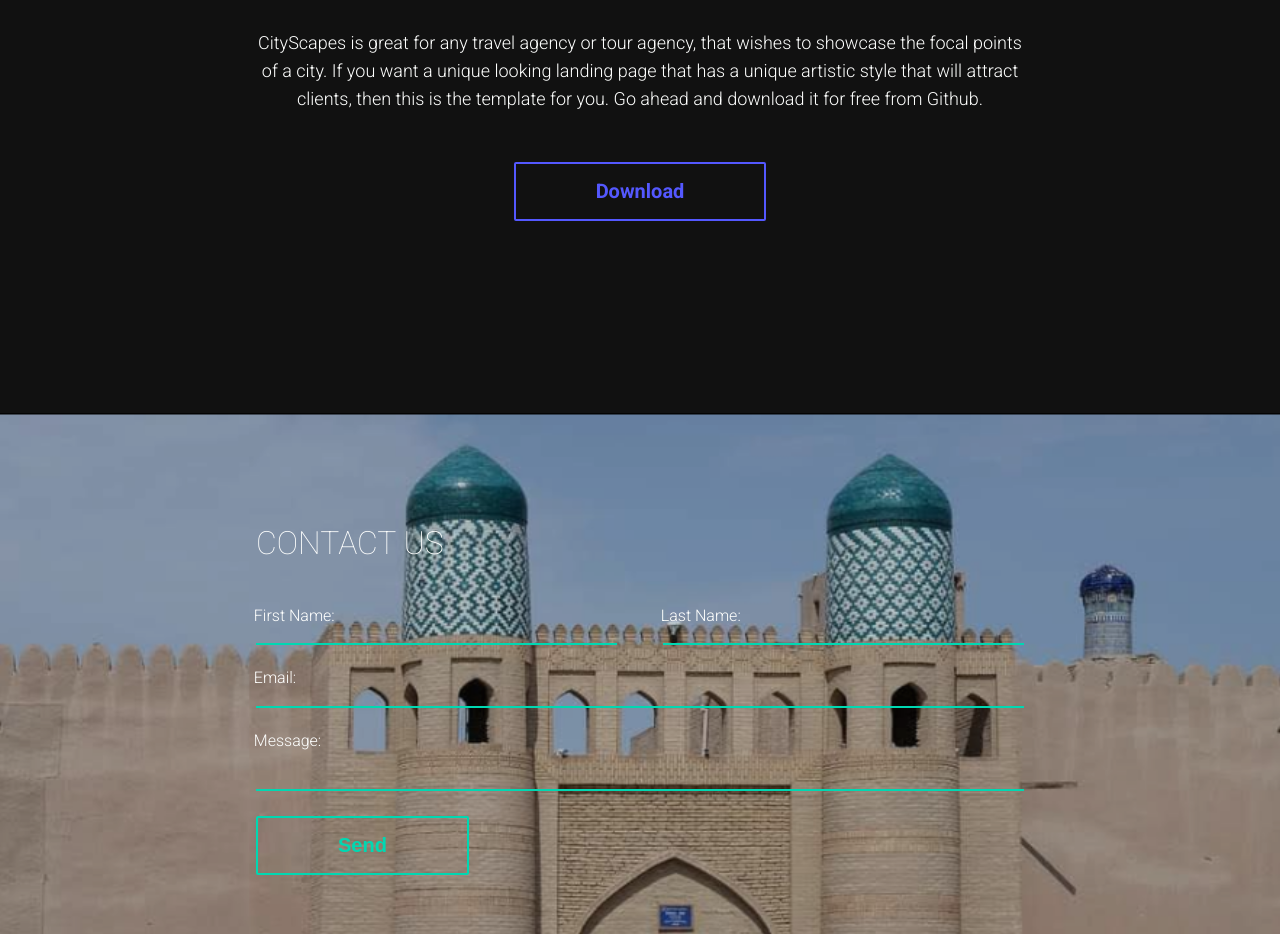
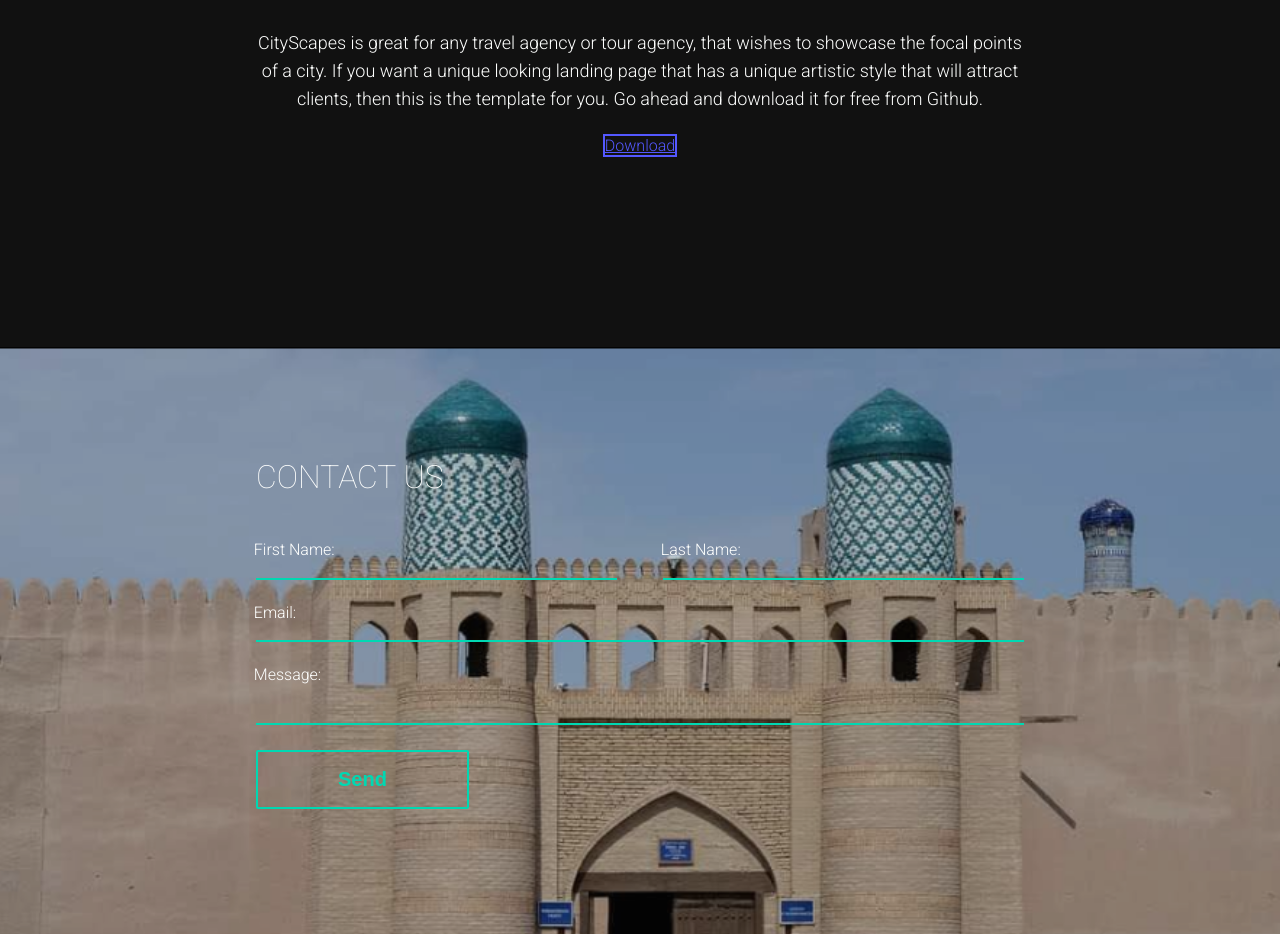
Before and after one commit to otabek1980/KHOREZM-CityScapes, a plain HTML site: page index.html in a window 1280 px wide. Shown: the part 1920-2854 px from the top of the page. Drawn offline with nearby package versions, Linux system fonts and the light colour scheme.

Commit message:
Update index.html

```diff
--- a/index.html
+++ b/index.html
@@ -94,7 +94,7 @@
                <p>CityScapes is great for any travel agency or tour agency, that wishes to showcase the focal points of
                     a city. If you want a unique looking landing page that has a unique artistic style that will attract
                     clients, then this is the template for you. Go ahead and download it for free from Github.</p>
-               <a href="https://github.com/otabek1980?tab=repositories" class="btn btn-outline-purple">Download</a>
+               <a href="https://github.com/otabek1980?tab=repositories" class="btn-outline-purple">Download</a>
           </div>
 
           <div class="content-wrapper" id="contact">
```
